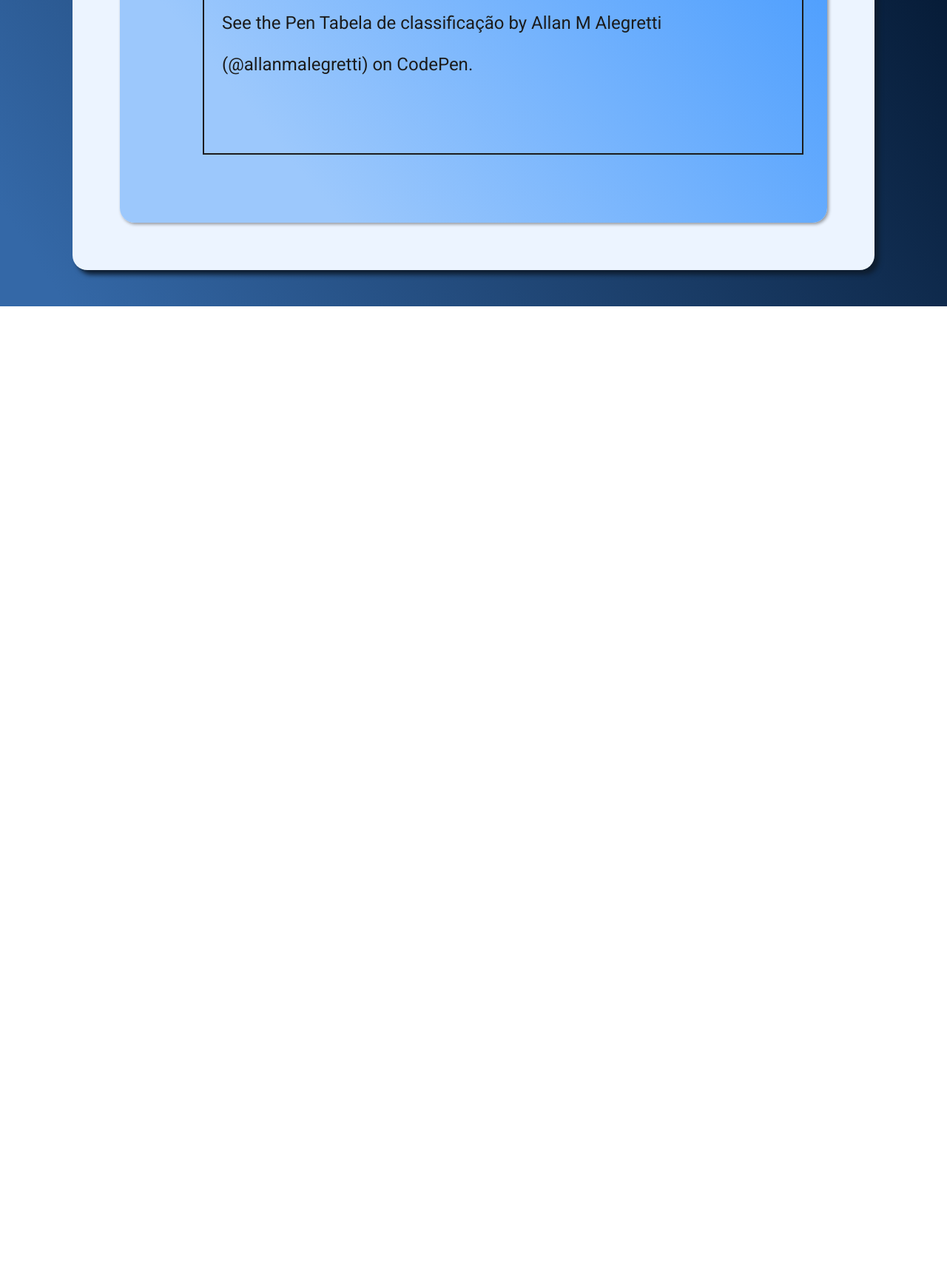
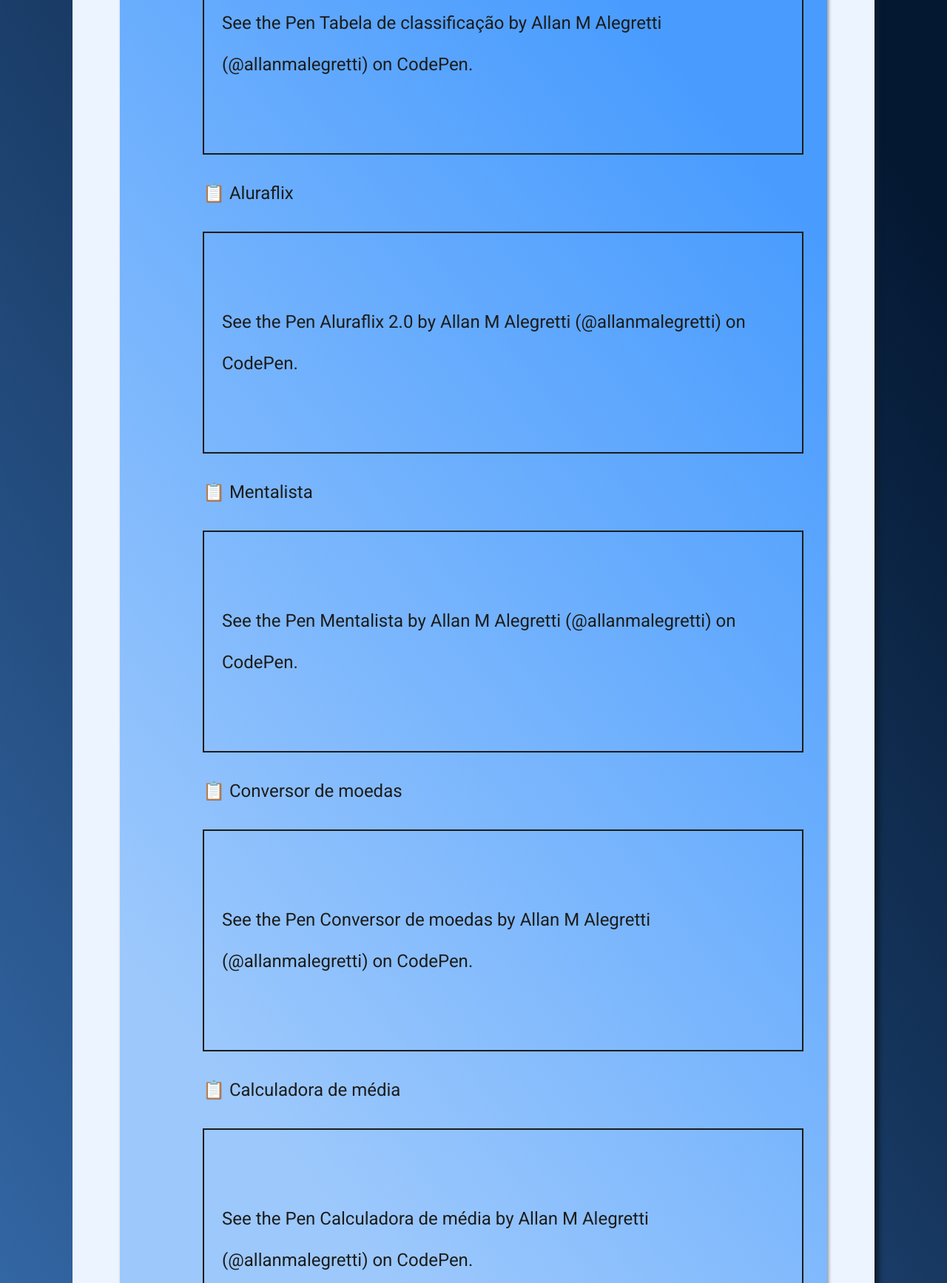
Before and after one commit to allanmalegretti/Certificard, a plain HTML site: page index.html in a window 1280 px wide. Shown: the part 1052-2786 px from the top of the page at 74% size. Before the commit the page ends 1466 px from the top, so only its background shows below. Drawn offline with Linux system fonts and the light colour scheme; a script that the page names is missing.

Commit message:
Adicionado calculadora, conversor, mentalista e aluraflix

```diff
--- a/index.html
+++ b/index.html
@@ -1,13 +1,16 @@
 <!DOCTYPE html>
-<html lang="en" >
+<html lang="en">
+
 <head>
   <meta charset="UTF-8">
   <title>CodePen - Portfolio</title>
   <link rel="stylesheet" href="./style.css">
 
 </head>
+
 <body>
   <!-- partial:index.partial.html -->
+
   <body>
     <div class="container">
       <header class="cabecalho">
@@ -29,9 +32,12 @@
 
             <li class="projetos-item">
               <p>🃏 Super Trunfo</p>
-            <p class="codepen" data-height="300" data-theme-id="dark" data-default-tab="html,result" data-slug-hash="JjJBpZP" data-user="allanmalegretti" style="height: 300px; box-sizing: border-box; display: flex; align-items: center; justify-content: center; border: 2px solid; margin: 1em 0; padding: 1em;">
+              <p class="codepen" data-height="1000" data-theme-id="dark" data-default-tab="result"
+                data-slug-hash="JjJBpZP" data-user="allanmalegretti"
+                style="height: 300px; box-sizing: border-box; display: flex; align-items: center; justify-content: center; border: 2px solid; margin: 1em 0; padding: 1em;">
                 <span>See the Pen <a href="https://codepen.io/allanmalegretti/pen/JjJBpZP">
-                  Super Trunfo 2.0</a> by Allan M Alegretti (<a href="https://codepen.io/allanmalegretti">@allanmalegretti</a>)
+                    Super Trunfo 2.0</a> by Allan M Alegretti (<a
+                    href="https://codepen.io/allanmalegretti">@allanmalegretti</a>)
                   on <a href="https://codepen.io">CodePen</a>.</span>
               </p>
               <script async src="https://cpwebassets.codepen.io/assets/embed/ei.js"></script>
@@ -39,9 +45,64 @@
 
             <li class="projetos-item">
               <p>📋 Tabela de classificação</p>
-            <p class="codepen" data-height="300" data-theme-id="dark" data-default-tab="html,result" data-slug-hash="qBjYjMK" data-user="allanmalegretti" style="height: 300px; box-sizing: border-box; display: flex; align-items: center; justify-content: center; border: 2px solid; margin: 1em 0; padding: 1em;">
+              <p class="codepen" data-height="300" data-theme-id="dark" data-default-tab="result"
+                data-slug-hash="qBjYjMK" data-user="allanmalegretti"
+                style="height: 300px; box-sizing: border-box; display: flex; align-items: center; justify-content: center; border: 2px solid; margin: 1em 0; padding: 1em;">
                 <span>See the Pen <a href="https://codepen.io/allanmalegretti/pen/qBjYjMK">
-                  Tabela de classificação</a> by Allan M Alegretti (<a href="https://codepen.io/allanmalegretti">@allanmalegretti</a>)
+                    Tabela de classificação</a> by Allan M Alegretti (<a
+                    href="https://codepen.io/allanmalegretti">@allanmalegretti</a>)
+                  on <a href="https://codepen.io">CodePen</a>.</span>
+              </p>
+              <script async src="https://cpwebassets.codepen.io/assets/embed/ei.js"></script>
+            </li>
+
+            <li class="projetos-item">
+              <p>📋 Aluraflix</p>
+              <p class="codepen" data-height="400" data-theme-id="dark" data-default-tab="result"
+                data-slug-hash="PojQWLG" data-user="allanmalegretti"
+                style="height: 300px; box-sizing: border-box; display: flex; align-items: center; justify-content: center; border: 2px solid; margin: 1em 0; padding: 1em;">
+                <span>See the Pen <a href="https://codepen.io/allanmalegretti/pen/PojQWLG">
+                    Aluraflix 2.0</a> by Allan M Alegretti (<a
+                    href="https://codepen.io/allanmalegretti">@allanmalegretti</a>)
+                  on <a href="https://codepen.io">CodePen</a>.</span>
+              </p>
+              <script async src="https://cpwebassets.codepen.io/assets/embed/ei.js"></script>
+            </li>
+
+            <li class="projetos-item">
+              <p>📋 Mentalista</p>
+              <p class="codepen" data-height="400" data-theme-id="dark" data-default-tab="result"
+                data-slug-hash="powdJde" data-user="allanmalegretti"
+                style="height: 300px; box-sizing: border-box; display: flex; align-items: center; justify-content: center; border: 2px solid; margin: 1em 0; padding: 1em;">
+                <span>See the Pen <a href="https://codepen.io/allanmalegretti/pen/powdJde">
+                    Mentalista</a> by Allan M Alegretti (<a
+                    href="https://codepen.io/allanmalegretti">@allanmalegretti</a>)
+                  on <a href="https://codepen.io">CodePen</a>.</span>
+              </p>
+              <script async src="https://cpwebassets.codepen.io/assets/embed/ei.js"></script>
+            </li>
+
+            <li class="projetos-item">
+              <p>📋 Conversor de moedas</p>
+              <p class="codepen" data-height="500" data-theme-id="dark" data-default-tab="result"
+                data-slug-hash="wveqZpL" data-user="allanmalegretti"
+                style="height: 300px; box-sizing: border-box; display: flex; align-items: center; justify-content: center; border: 2px solid; margin: 1em 0; padding: 1em;">
+                <span>See the Pen <a href="https://codepen.io/allanmalegretti/pen/wveqZpL">
+                    Conversor de moedas</a> by Allan M Alegretti (<a
+                    href="https://codepen.io/allanmalegretti">@allanmalegretti</a>)
+                  on <a href="https://codepen.io">CodePen</a>.</span>
+              </p>
+              <script async src="https://cpwebassets.codepen.io/assets/embed/ei.js"></script>
+            </li>
+
+            <li class="projetos-item">
+              <p>📋 Calculadora de média</p>
+              <p class="codepen" data-height="400" data-theme-id="dark" data-default-tab="result"
+                data-slug-hash="eYRRrZg" data-user="allanmalegretti"
+                style="height: 300px; box-sizing: border-box; display: flex; align-items: center; justify-content: center; border: 2px solid; margin: 1em 0; padding: 1em;">
+                <span>See the Pen <a href="https://codepen.io/allanmalegretti/pen/eYRRrZg">
+                    Calculadora de média</a> by Allan M Alegretti (<a
+                    href="https://codepen.io/allanmalegretti">@allanmalegretti</a>)
                   on <a href="https://codepen.io">CodePen</a>.</span>
               </p>
               <script async src="https://cpwebassets.codepen.io/assets/embed/ei.js"></script>
@@ -51,7 +112,8 @@
     </div>
   </body>
   <!-- partial -->
-  <script  src="./script.js"></script>
+  <script src="./script.js"></script>
 
 </body>
+
 </html>
```
Lines whose indentation alone changed are shown as unchanged.
